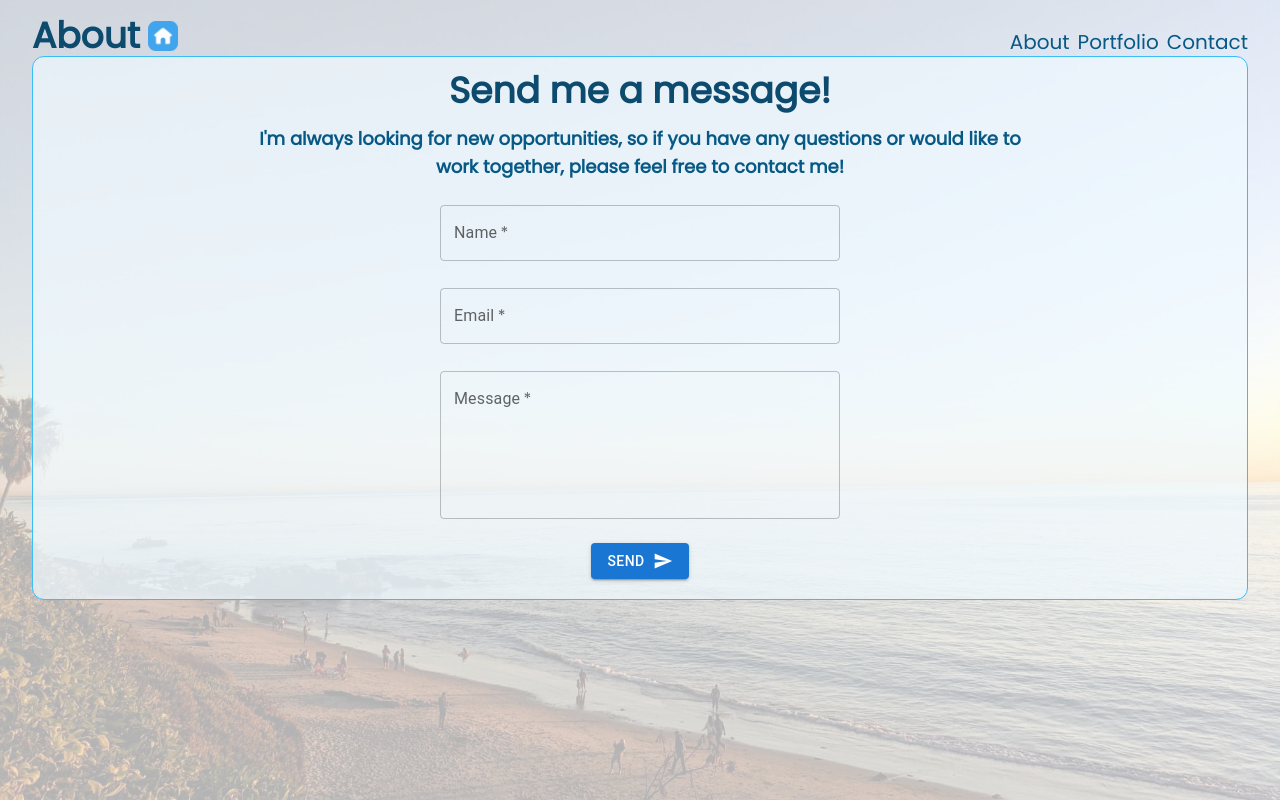
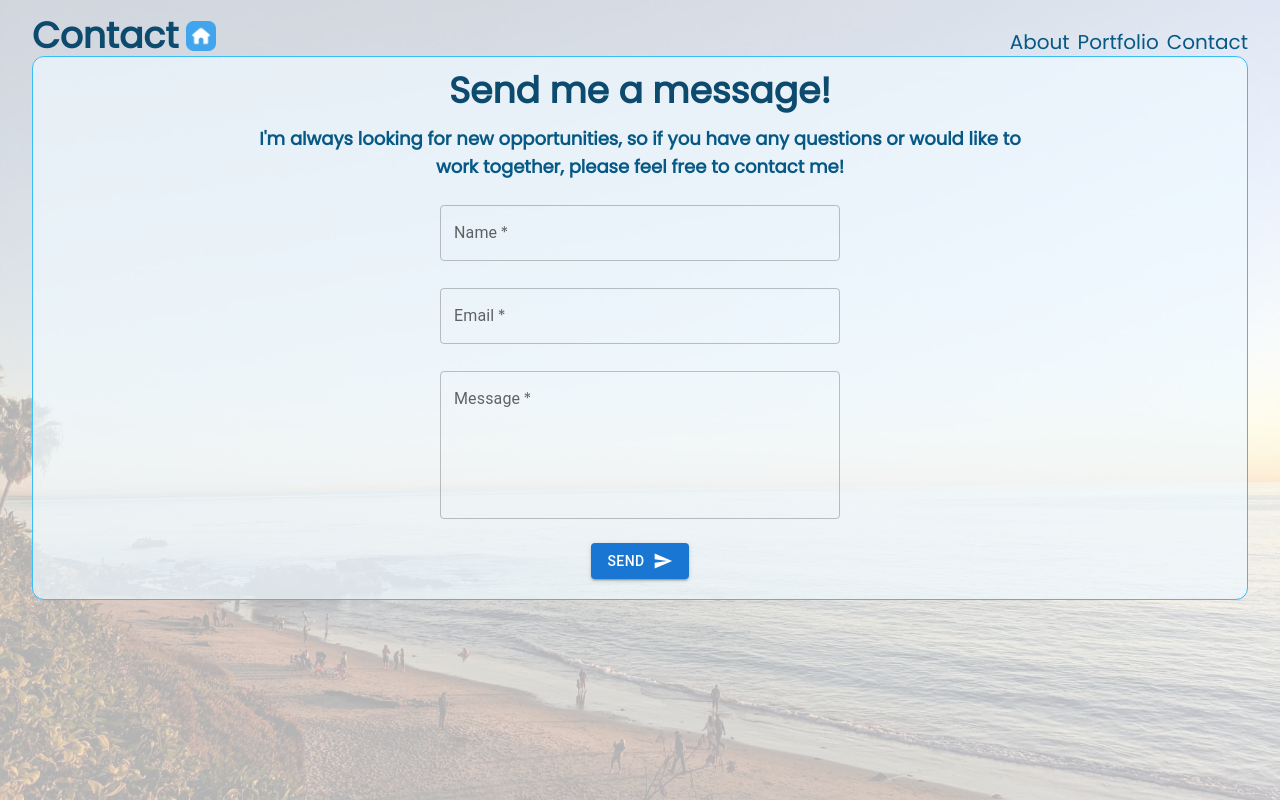
Before and after one commit to TyeStanley/ts-next-portfolio, a Next.js app: page /contact in a window 1280 px wide. Built offline with nearby package versions, Linux system fonts and the light colour scheme.

Commit message:
updated navbar component for dynamic navbar title

```diff
--- a/components/Navbar.tsx
+++ b/components/Navbar.tsx
@@ -5,7 +5,11 @@ import NavMenu from "./NavMenu";
 
 const HomeIcon = require("../assets/icons/home-button.png");
 
-export default function Navbar() {
+interface NavbarProps {
+  name: string;
+}
+
+export default function Navbar({ name }: NavbarProps) {
   const [isOpen, setIsOpen] = useState(false);
 
   function handleClick() {
@@ -22,7 +26,7 @@ export default function Navbar() {
       <nav className="z-50">
         <div className="mx-auto mt-4 flex w-[95vw] items-center justify-between">
           <div className="flex space-x-2">
-            <h1 className="text-4xl font-extrabold text-sky-900">About</h1>
+            <h1 className="text-4xl font-extrabold text-sky-900">{name}</h1>
             <Link
               href="/"
               className="flex items-center justify-center hover:shadow-lg"
--- a/pages/about/index.tsx
+++ b/pages/about/index.tsx
@@ -43,7 +43,7 @@ export default function About() {
 
       <div className="h-screen w-screen overflow-hidden bg-[url('../assets/main-background.jpg')] bg-cover bg-center bg-no-repeat">
         <div className="justify-top flex h-full w-full flex-col bg-white/70">
-          <Navbar />
+          <Navbar name="About" />
           <section className="mx-auto w-[95vw] rounded-xl border border-sky-400 bg-sky-50/70 px-5 text-center">
             <Image
               className="mx-auto mt-5 rounded-full border-2 border-sky-400"
--- a/pages/contact/index.tsx
+++ b/pages/contact/index.tsx
@@ -69,7 +69,7 @@ export default function Contact() {
 
       <div className="h-screen w-screen overflow-hidden bg-[url('../assets/main-background.jpg')] bg-cover bg-center bg-no-repeat">
         <div className="justify-top flex h-full w-full flex-col bg-white/70">
-          <Navbar />
+          <Navbar name="Contact" />
           <section className="mx-auto w-[95vw] rounded-xl border border-sky-400 bg-sky-50/70 px-5 text-center">
             <h1 className="mt-5 text-lg font-extrabold text-sky-900 sm:text-[36px]">
               Send me a message!
```
